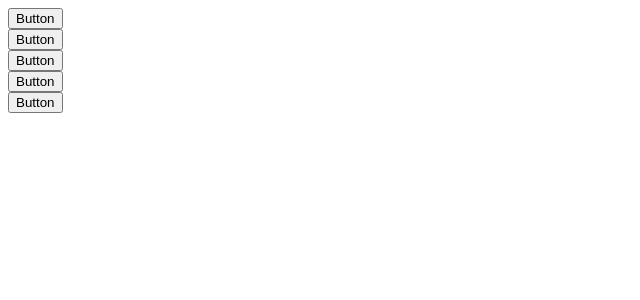
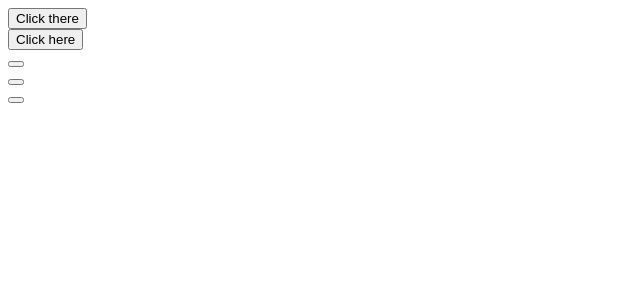
Before and after one commit to TruongKy4920/React, a React (Vite) app in the folder comps/: page / in a window 1280 px wide. Shown: the top 300 px of the page, without its empty margins (0-640 px from the left). Built offline with nearby package versions, Linux system fonts and the light colour scheme; the HTML template or start-up script is replaced by a standard one.

Commit message:
children props

```diff
--- a/comps/index.html
+++ b/comps/index.html
@@ -8,6 +8,6 @@
   </head>
   <body>
     <div id="root"></div>
-    <script type="module" src="/src/main.jsx"></script>
+    <script type="module" src="/src/index.jsx"></script>
   </body>
 </html>
--- a/comps/src/App.jsx
+++ b/comps/src/App.jsx
@@ -1,8 +1,8 @@
 import Button from "./Button";
 function App(){
     return <div>
-        <div><Button></Button></div>
-        <div><Button></Button></div>
+        <div><Button>Click there</Button></div>
+        <div><Button>Click here</Button></div>
         <div><Button></Button></div>
         <div><Button></Button></div>
         <div><Button></Button></div>
--- a/comps/src/Button.jsx
+++ b/comps/src/Button.jsx
@@ -1,4 +1,4 @@
-function Button(){
-    return <button>Button</button>;
+function Button({children}){
+    return <button>{children}</button>;
 }
 export default Button;
```
